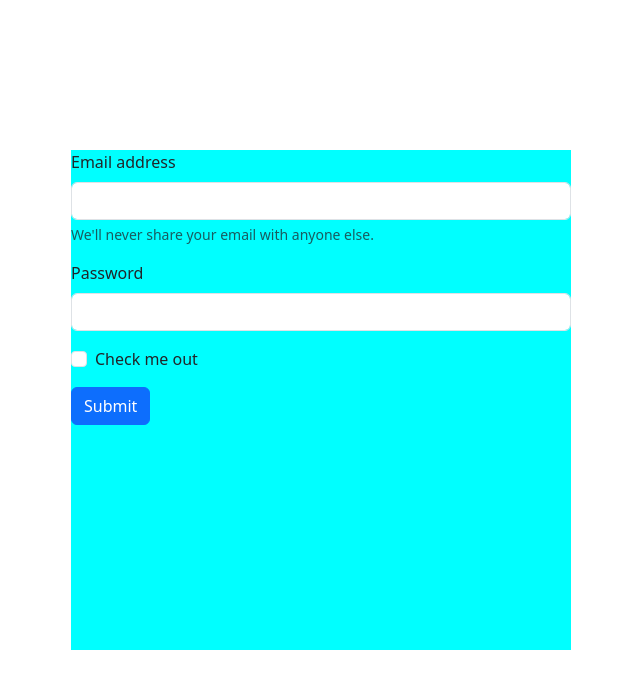
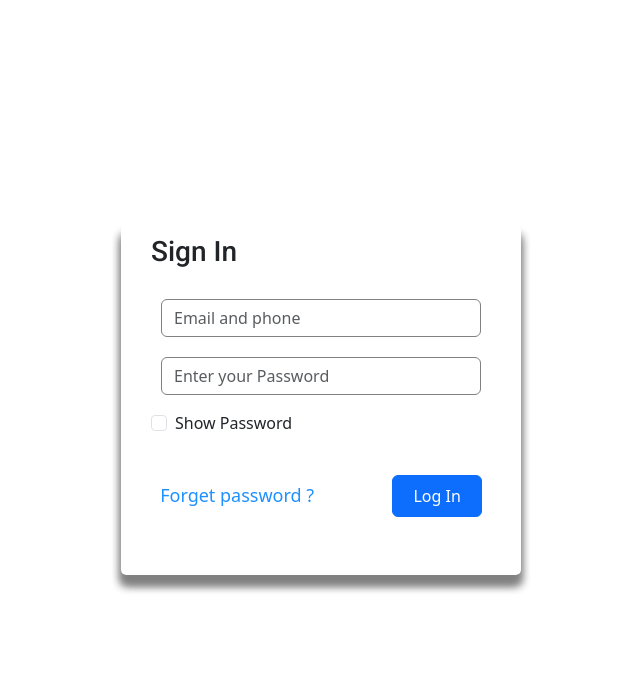
Before and after one commit to MFaizanali2/Password-Validation, a plain HTML site: page index.html in a window 1280 px wide. Shown: the whole page, without its empty margins (319-959 px from the left). Drawn offline with nearby package versions, Linux system fonts and the light colour scheme.

Commit message:
ui done it
continue

```diff
--- a/index.html
+++ b/index.html
@@ -17,19 +17,23 @@
     <div id="main">
         <form>
             <div class="mb-3">
-              <label for="exampleInputEmail1" class="form-label">Email address</label>
-              <input type="email" class="form-control" id="exampleInputEmail1" aria-describedby="emailHelp">
-              <div id="emailHelp" class="form-text">We'll never share your email with anyone else.</div>
+                <h3>Sign In</h3>
+              <!-- <label for="exampleInputEmail1" class="form-label" id="label">Email address :</label> -->
+              <input type="email" class="form-control" id="exampleInputEmail1"  placeholder="Email and phone">
+              <!-- <div id="emailHelp" class="form-text">We'll never share your email with anyone else.</div> -->
             </div>
             <div class="mb-3">
-              <label for="exampleInputPassword1" class="form-label">Password</label>
-              <input type="password" class="form-control" id="exampleInputPassword1">
+              <!-- <label for="exampleInputPassword1" class="form-label" id="label">Password :</label> -->
+              <input type="password" class="form-control" id="exampleInputPassword1" placeholder="Enter your Password">
             </div>
-            <div class="mb-3 form-check">
+            <div class="mb-3 form-check" style="margin-left: 30px;">
               <input type="checkbox" class="form-check-input" id="exampleCheck1">
-              <label class="form-check-label" for="exampleCheck1">Check me out</label>
+              <label class="form-check-label" for="exampleCheck1" id="show">Show Password</label>
             </div>
-            <button type="submit" class="btn btn-primary">Submit</button>
+            <div id="bottom">
+            <a href="#">Forget password ?</a>
+            <button type="submit" class="btn btn-primary">Log In</button>
+            </div>
           </form>
     </div>
 
--- a/style.css
+++ b/style.css
@@ -11,9 +11,43 @@ body{
     display: flex;
     justify-content: center;
     align-items: center;
+
 }
 #main{
-    width: 500px;
-    height: 500px;
-    background-color: aqua;
+    /* border: 1px solid gray; */
+    border-radius: 5px;
+    width: 400px;
+    height: 350px;
+    box-shadow: 0 10px 10px gray, 0 10px 10px gray;
 }
+h3{
+    font-family: "Roboto";
+    margin: 20px;
+    padding: 10px;
+
+}
+#exampleInputEmail1, #exampleInputPassword1{
+    width: 80%;
+    margin-left: 10%;
+    margin-top: 5%;
+    border: 1px solid gray;
+}
+#label{
+    margin: 15px;
+    color: #000;
+    font-size: 18px;
+}
+#bottom{
+    display: flex;
+    align-items: center;
+    justify-content: space-around;
+    margin-top: 10%;
+}
+#bottom a{
+    text-decoration: none;
+    color: dodgerblue;
+    font-size: 18px;
+}
+#bottom button{
+    padding: 8px 20px;
+}
```
